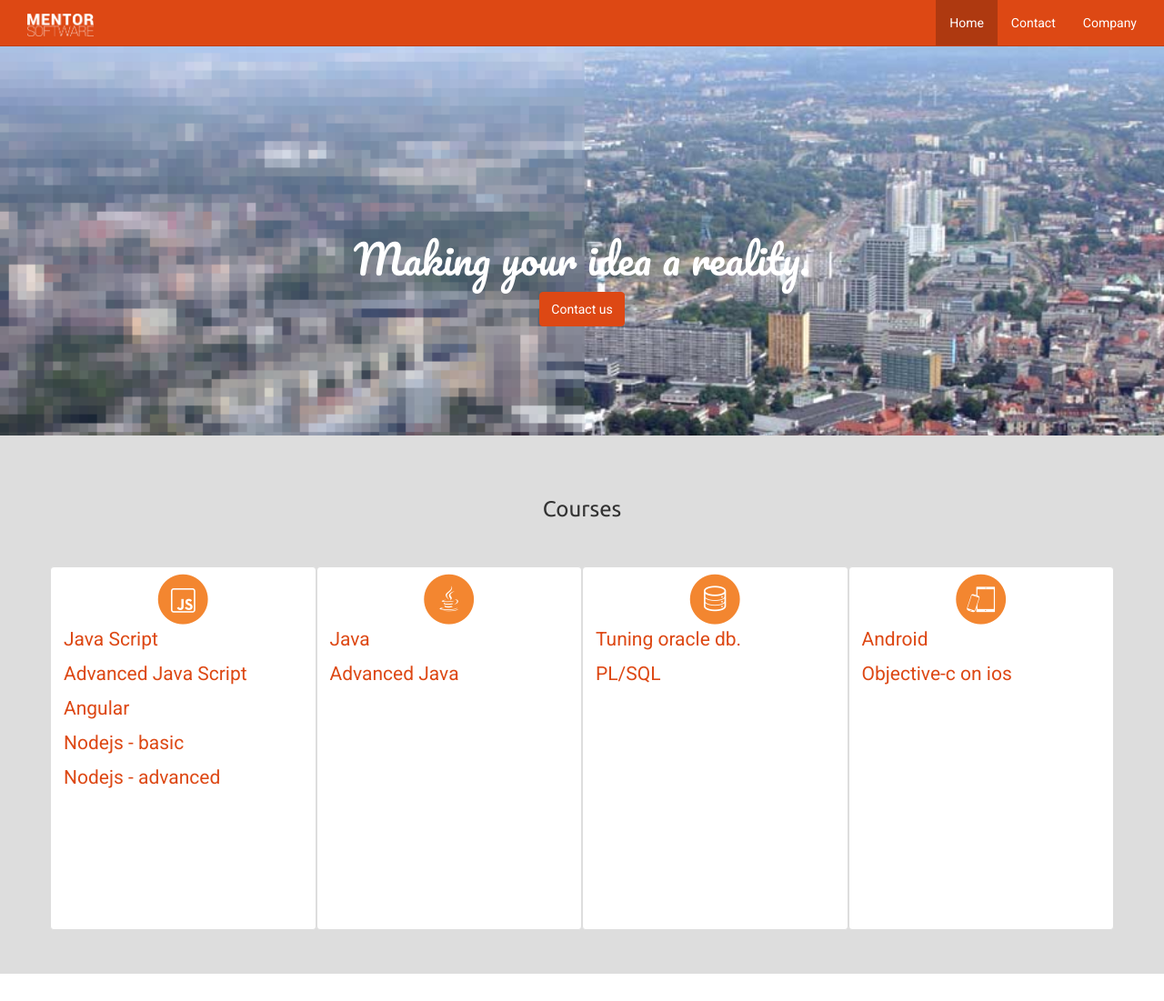
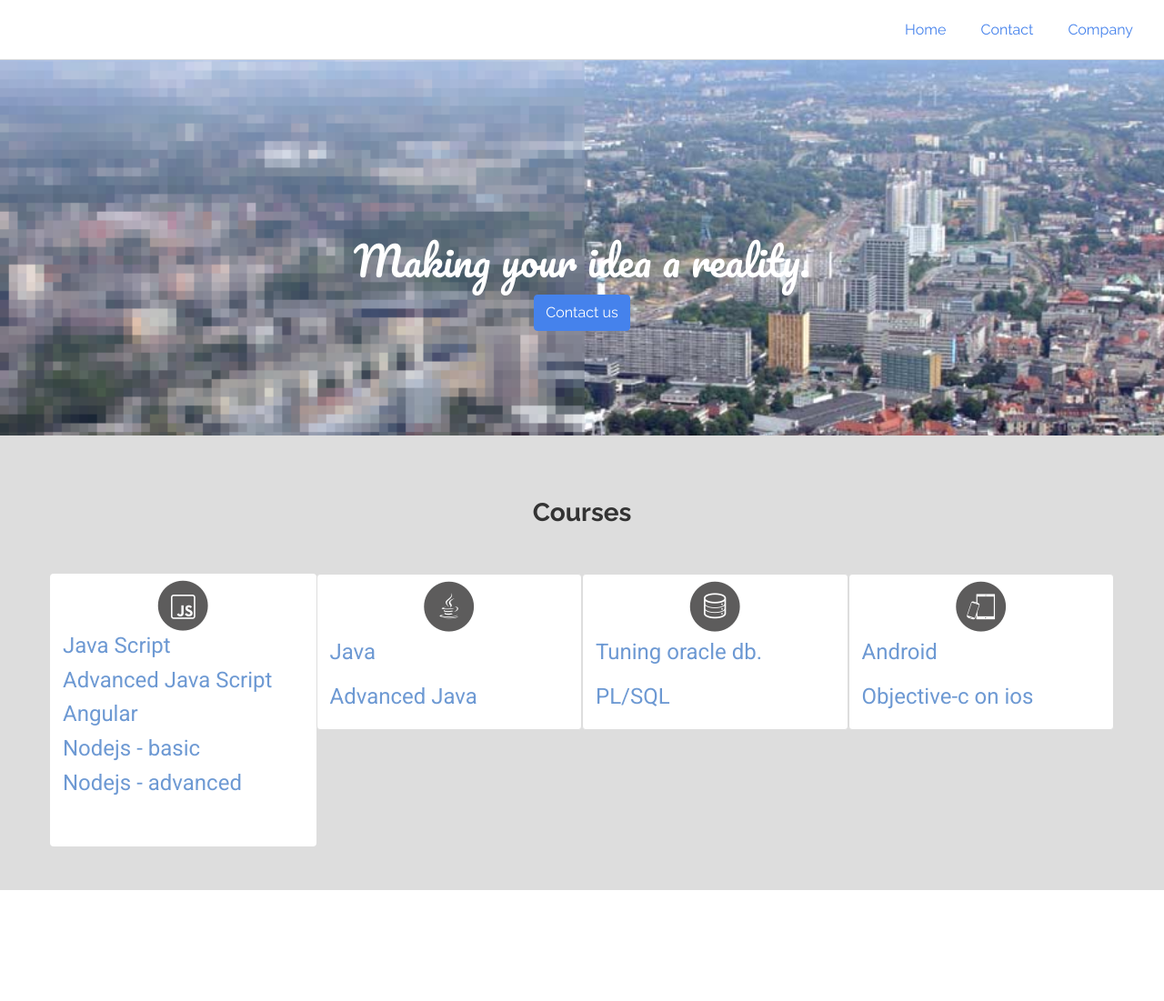
Before and after one commit to mentorsoftware/mentorsoftware.github.com, a website: page index.html in a window 1280 px wide. Shown: the whole page at 91% size. After the commit the page ends 1009 px from the top, so only its background shows below. Drawn offline with Linux system fonts and the light colour scheme.

Commit message:
Main page.

```diff
--- a/index.html
+++ b/index.html
@@ -14,7 +14,7 @@
     <script src="src/js/main.js"></script>
 
 
-    <link rel="stylesheet" href="bower_components/bootswatch/united/bootstrap.min.css">
+    <link rel="stylesheet" href="bower_components/bootswatch/readable/bootstrap.min.css">
     <link rel="stylesheet" href="bower_components/font-mfizz/css/font-mfizz.css">
     <link rel="stylesheet" href="bower_components/font-awesome/css/font-awesome.css">
 
@@ -74,7 +74,7 @@
             <h3 class="text-center thin">Courses</h3>
             <div class="row">
             <div class="col-md-3 col-sm-6 highlight nopadding">
-                <div class="thumbnail block a-thumbnail thumbnail-services">
+                <div class="thumbnail block ms-thumbnail">
 
                     <div class="h-caption">
 						<span class="fa-stack fa-lg fa-2x"> <i
@@ -176,6 +176,8 @@
 
 </section>
 
+<footer>
 
+</footer>
 </body>
 </html>
--- a/src/less/app.less
+++ b/src/less/app.less
@@ -6,6 +6,41 @@
 */
 @import "../../../ms-themes/less/main";
 @import "../../../ms-themes/less/bootstrap/main";
+
+@color-normal : #5d5c5c;
+@color-hover: #3c3c3c;
+
+/**Fonts */
+.fa-circle {
+  color: @color-normal;
+}
+
+/** Size of font-awesome > 5.*/
+.fa-6x{font-size:6em}
+.fa-7x{font-size:7em}
+.fa-8x{font-size:8em}
+.fa-9x{font-size:9em}
+.fa-10x{font-size:10em}
+
+
+.bkg-white {
+  background-color: white;
+}
+
+.no-border {
+  border: none !important;
+}
+//rgb(93, 92, 92);
+//rgb(89, 132, 178);
+//;
+//;
+a {
+  color: #6d99d3;
+}
+a:hover{
+  color: #5984b2;
+  text-decoration: none !important;
+}
 
 #head {
   background:#FFFFFF no-repeat;
@@ -62,40 +97,22 @@
   //box-shadow: 0 0 4px rgba(0, 0, 0, 0.3);
   //border-radius: 3px;
 }
-
-.a-thumbnail {
+.ms-thumbnail {
   color: #333333;
   font-size: 16px;
   text-decoration: none;
   font-weight: 200;
   line-height: 22.85px;
   margin: 0 0 0px;
-  height: 400px;
-}
-.a-thumbnail:hover,
-.a-thumbnail:focus {
+  height: 300px;
+  .no-border();
+  &:hover, &:focus {
     text-decoration: none;
-  //outline: none;
-  //outline-offset: -2px;
     border-color: transparent;
     .fa-circle {
-    color: #fa6900;
-  }
+      color: @color-hover;
     }
 
-/**Fonts */
-.fa-circle {
-  color: #F38630;
   }
 
-/** Size of font-awesome > 5.*/
-.fa-6x{font-size:6em}
-.fa-7x{font-size:7em}
-.fa-8x{font-size:8em}
-.fa-9x{font-size:9em}
-.fa-10x{font-size:10em}
-
-
-.bkg-white {
-  background-color: white;
 }
```
Also changed, not shown: build/css/app.css. Lines whose indentation alone changed are shown as unchanged.
